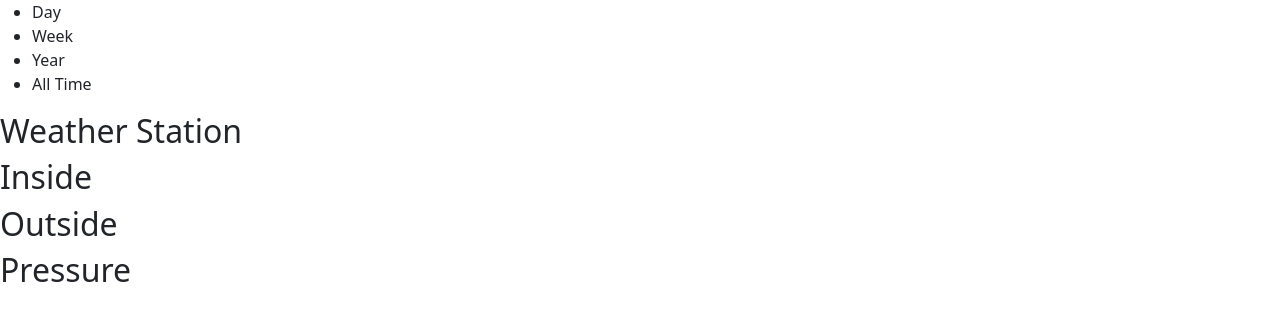
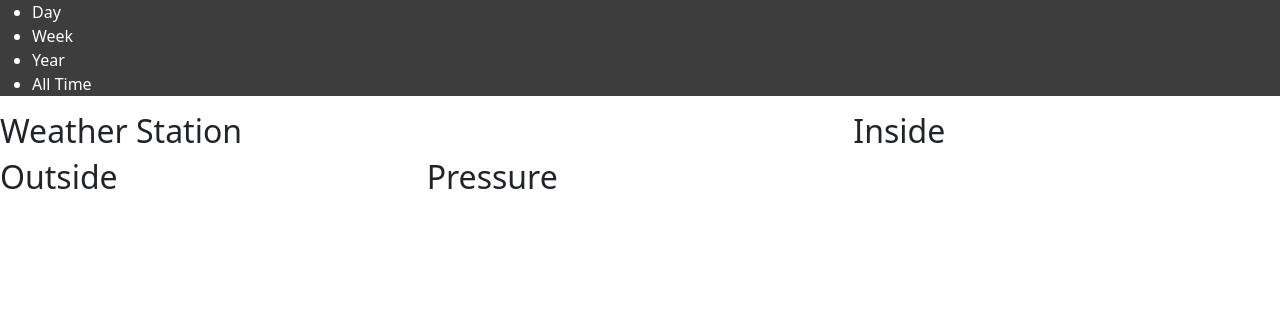
Before and after one commit to swharden/iot-weather-station, a React (Create React App) app in the folder src/frontend/: page / in a window 1280 px wide. Shown: the top 320 px of the page. Built offline with nearby package versions, Linux system fonts and the light colour scheme.

Commit message:
began Grid

```diff
--- a/src/frontend/src/App.css
+++ b/src/frontend/src/App.css
@@ -3,7 +3,12 @@
 }
 
 :root {
-  --dark: #1E1E1E;
+  --black: black;
+  --grey: #3D3D3D;
+  --light: white;
+  --one: #237490;
+  --two: #D68233;
+  --three: #D14765;
 
 
 }
@@ -15,12 +20,25 @@
 
 
 .sidebar {
-  color: ;
+  background-color: var(--grey);
+  color: var(--light);
+
 }
 
 /* sidebar */
 
+.bigGrid {
+  display: grid;
+  grid-template-columns: repeat(3, 1fr);
+}
+
+
+.title {}
+
+
 .whiteCard {
   background-color: white;
   box-shadow: 5px 5px 2px 1px grey;
+  border: none;
+  border-radius: 15px;
 }
--- a/src/frontend/src/Pages/Front.js
+++ b/src/frontend/src/Pages/Front.js
@@ -5,9 +5,9 @@
 
 function Front() {
     return (
-        <div>
+        <div className="bigGrid">
 
-            <h2>Weather Station</h2>
+            <h2 className="title">Weather Station</h2>
             <div>
 
             </div>
```
